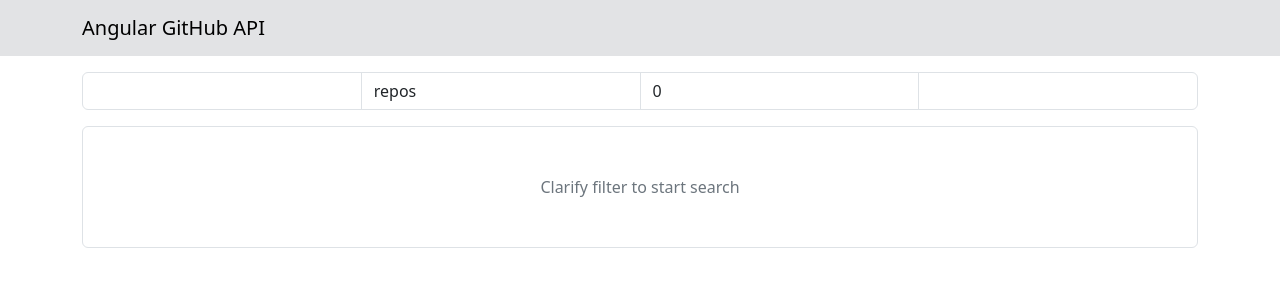
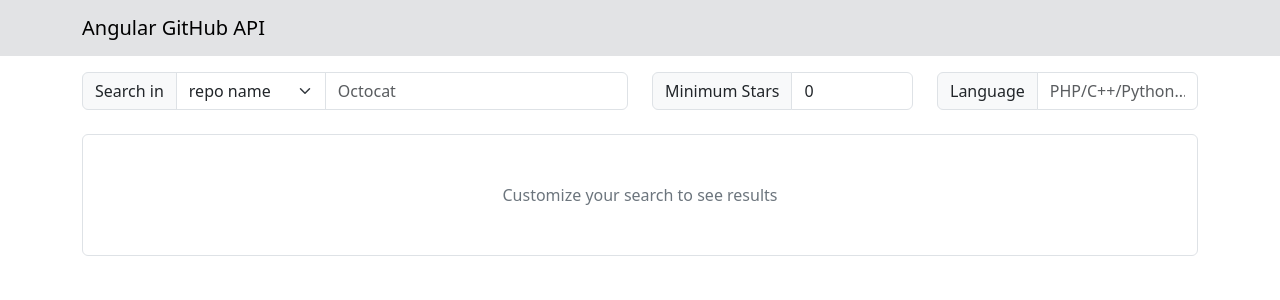
Before and after one commit to antkhnvsk/angular-github-api, an Angular app: page /repos in a window 1280 px wide. Shown: the top 300 px of the page. Built offline with nearby package versions, Linux system fonts and the light colour scheme.

Commit message:
tuning search form

```diff
--- a/src/app/api/github-api.service.ts
+++ b/src/app/api/github-api.service.ts
@@ -16,7 +16,7 @@
   searchRepos(name: string, stars?: number, lang?: string): Observable<ReposResults | BlankResults> {
     const starsQuery = stars && stars > 0 ? `stars:>=${stars}` : '';
     const langQuery = lang ? `language:${lang}` : '';
-    const q = `${name} ${starsQuery} ${langQuery}`;
+    const q = `${name} ${starsQuery} ${langQuery}`.trim();
 
     return this.httpClient.get<ReposResults>(`${this.githubApiHost}/search/repositories`, {
       params: { q }
--- a/src/app/repos-filter/filter-state.service.ts
+++ b/src/app/repos-filter/filter-state.service.ts
@@ -1,5 +1,5 @@
 import { Injectable } from '@angular/core';
-import { BehaviorSubject, filter } from 'rxjs';
+import { BehaviorSubject, distinctUntilChanged, filter } from 'rxjs';
 import { SearchFilter } from '../models';
 
 @Injectable({
@@ -8,7 +8,7 @@
 export class FilterStateService {
   private filterSubject = new BehaviorSubject<SearchFilter | null>(null);
 
-  state$ = this.filterSubject.asObservable().pipe(filter(Boolean));
+  state$ = this.filterSubject.asObservable().pipe(filter(Boolean), distinctUntilChanged((a, b) => JSON.stringify(a) === JSON.stringify(b)));
 
   update(filter: SearchFilter) {
     this.filterSubject.next(filter);
--- a/src/app/repos-filter/repos-filter.component.html
+++ b/src/app/repos-filter/repos-filter.component.html
@@ -1,16 +1,44 @@
 <form [formGroup]="form">
+  <div class="row">
+    <div class="col-lg-6 mb-2 mb-0-lg">
       <div class="input-group">
-    <input type="text" formControlName="query" class="form-control" />
-    <select formControlName="searchScope" class="form-control">
-      <option value="repos">repos</option>
-      <option value="issues">issues</option>
+        <span class="input-group-text">Search in</span>
+
+        <select formControlName="searchScope" class="form-select scope-select">
+          <option value="repos">repo name</option>
+          <option value="issues">repo's issues</option>
         </select>
+        <input
+          type="text"
+          formControlName="query"
+          class="form-control"
+          placeholder="Octocat"
+        />
+      </div>
+    </div>
+
+    <div *ngIf="form.controls.minStars.enabled" class="col-6 col-lg-3">
+      <div class="input-group">
+        <span class="input-group-text">Minimum Stars</span>
         <input
           formControlName="minStars"
           type="number"
           min="0"
           class="form-control"
         />
-    <input formControlName="language" type="text" class="form-control" />
+      </div>
+    </div>
+
+    <div *ngIf="form.controls.language.enabled" class="col-6 col-lg-3">
+      <div class="input-group">
+        <span class="input-group-text">Language</span>
+        <input
+          formControlName="language"
+          type="text"
+          class="form-control"
+          placeholder="PHP/C++/Python..."
+        />
+      </div>
+    </div>
   </div>
 </form>
--- a/src/app/repos-filter/repos-filter.component.scss
+++ b/src/app/repos-filter/repos-filter.component.scss
@@ -0,0 +1,3 @@
+.scope-select {
+  max-width: 150px;
+}
--- a/src/app/repos-list/repos-list.component.html
+++ b/src/app/repos-list/repos-list.component.html
@@ -22,10 +22,14 @@
 </ng-container>
 
 <ng-container *ngIf="isIssuesResults(results) as issuesResults">
-  <a
-    *ngFor="let issue of issuesResults.items"
-    routerLink="/commits/{{ issue.repository_url | nameFromUrl : true }}"
-  >
-    {{ issue.repository_url | nameFromUrl }}
-  </a>
+  <div *ngFor="let issue of issuesResults.items" class="row mb-3">
+    <div class="col-12">
+      <a
+        class="align-middle fs-5 text-break link-body-emphasis"
+        routerLink="/commits/{{ issue.repository_url | nameFromUrl : true }}"
+      >
+        {{ issue.repository_url | nameFromUrl }}
+      </a>
+    </div>
+  </div>
 </ng-container>
--- a/src/app/repos-page/repos-page.component.ts
+++ b/src/app/repos-page/repos-page.component.ts
@@ -8,7 +8,7 @@
 import { FilterStateService } from '../repos-filter/filter-state.service';
 
 const LOADING_TEXT = 'Loading...';
-const INIT_TEXT = 'Clarify filter to start search';
+const INIT_TEXT = 'Customize your search to see results';
 
 @Component({
   standalone: true,
```
Lines whose indentation alone changed are shown as unchanged.
